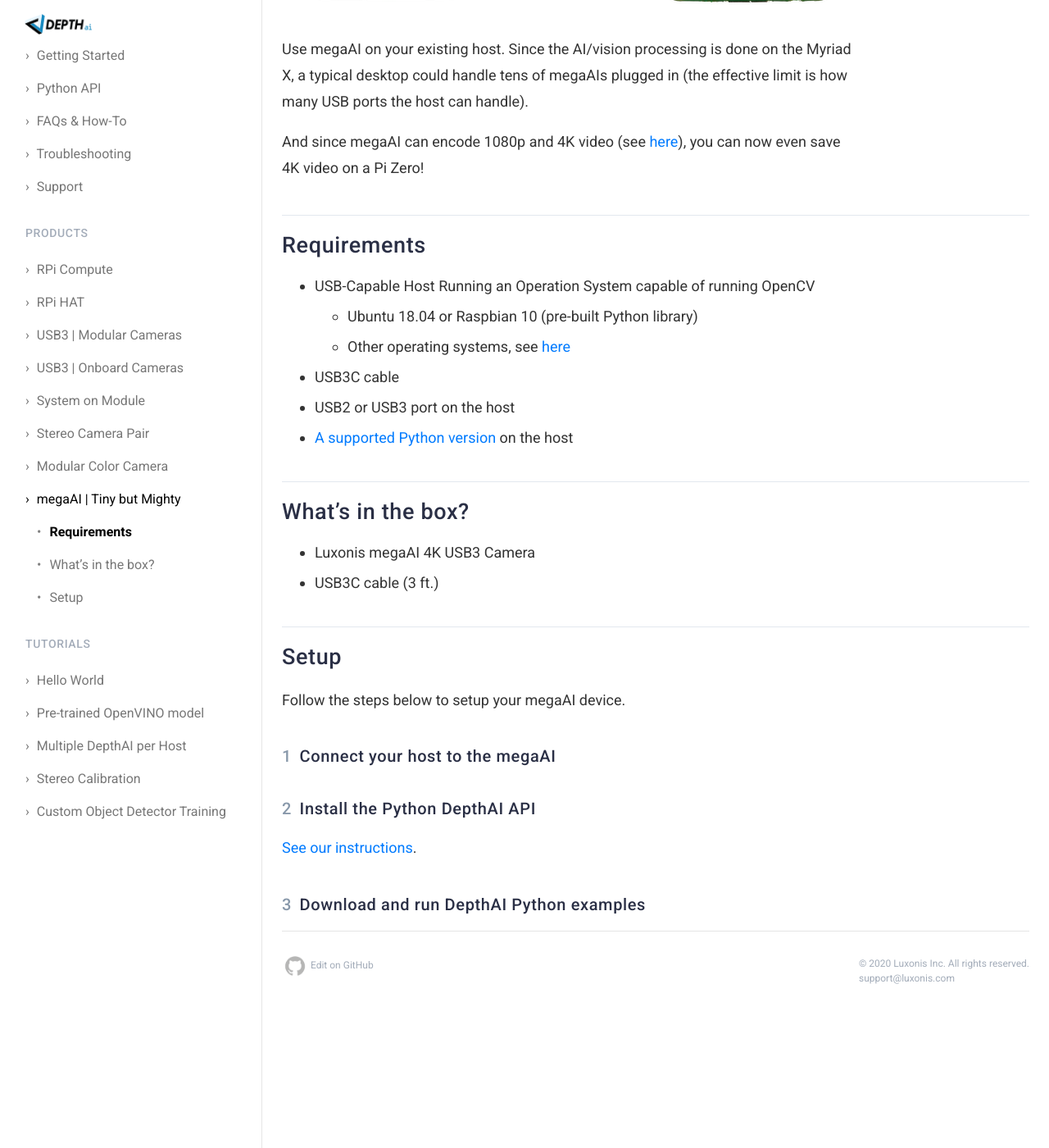
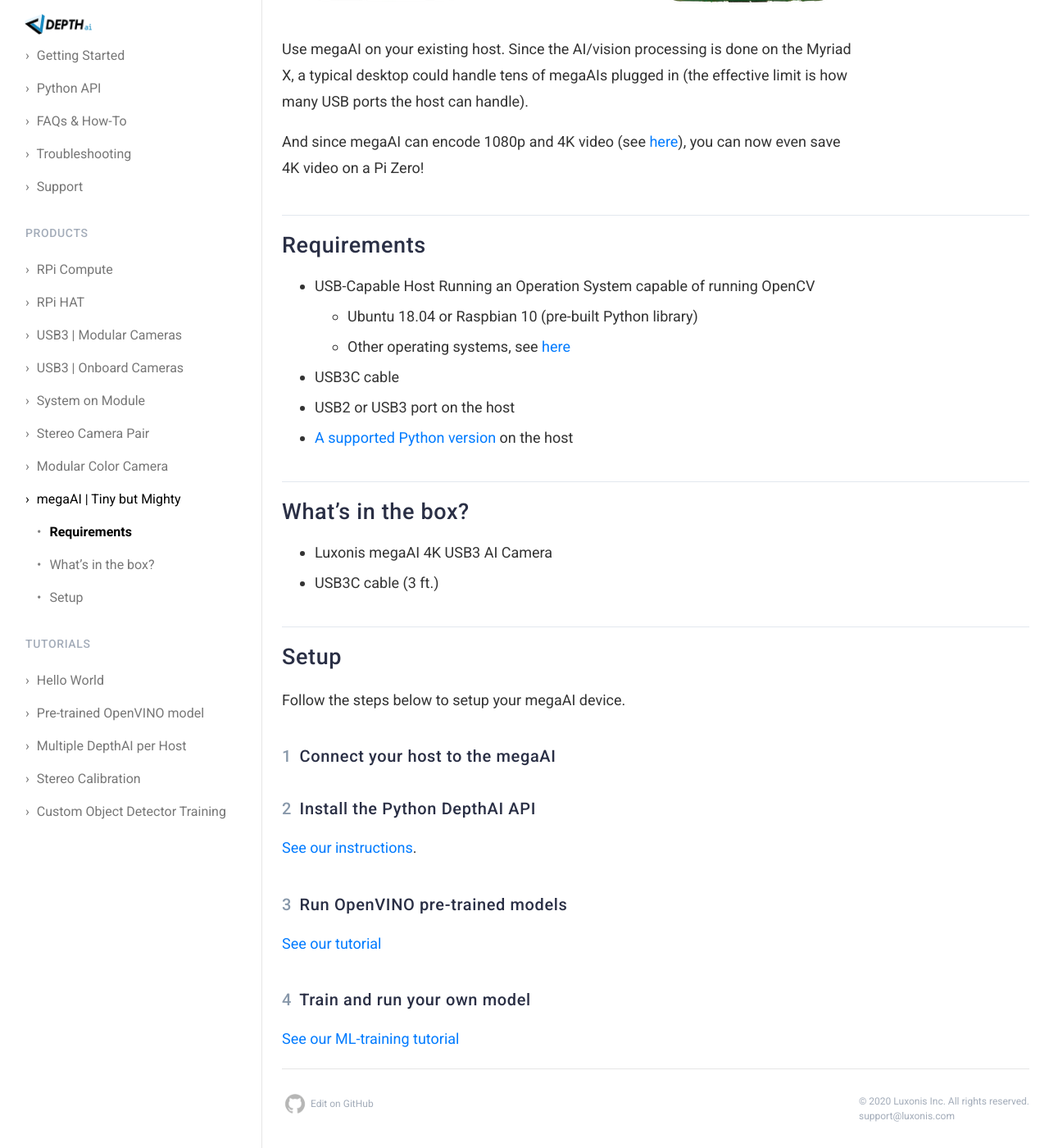
Before and after one commit to luxonis/depthai-docs-website, a Jekyll site: the page built from _products/bw1093.md, in a window 1280 px wide and 1400 px high, scrolled down 487 px. Shown: the whole window at 82% size. Built offline with Jekyll 4.4.1, drawn with Linux system fonts in a browser that asks for light colours; nearby versions of some CDN libraries; before the commit the page ends 1719 px from its top, so only the background shows below that; some of the changed text lies outside the part shown.

Commit message:
Update bw1093.md

```diff
--- a/_products/bw1093.md
+++ b/_products/bw1093.md
@@ -1,6 +1,6 @@
 ---
 layout: default
-title: megaAI 4K USB3 Camera
+title: megaAI 4K USB3 AI Camera
 toc_title: megaAI | Tiny but Mighty
 screenshot: /images/products/bw1093q-small.png
 description: megaAI is a tiny USB3 4K AI camera featuring 4K/30 h.265 encoding and powerful hardware accelerated ML/CV.
@@ -44,4 +44,10 @@
 
 [See our instructions](/api#python_version).
 
-<h3 class="step js-toc-ignore"><span></span> Download and run DepthAI Python examples</h3>
+<h3 class="step js-toc-ignore"><span></span> Run OpenVINO pre-trained models</h3>
+
+[See our tutorial](https://docs.luxonis.com/tutorials/openvino_model_zoo_pretrained_model/)
+
+<h3 class="step js-toc-ignore"><span></span> Train and run your own model</h3>
+
+[See our ML-training tutorial](https://docs.luxonis.com/tutorials/object_det_mnssv2_training/)
```
